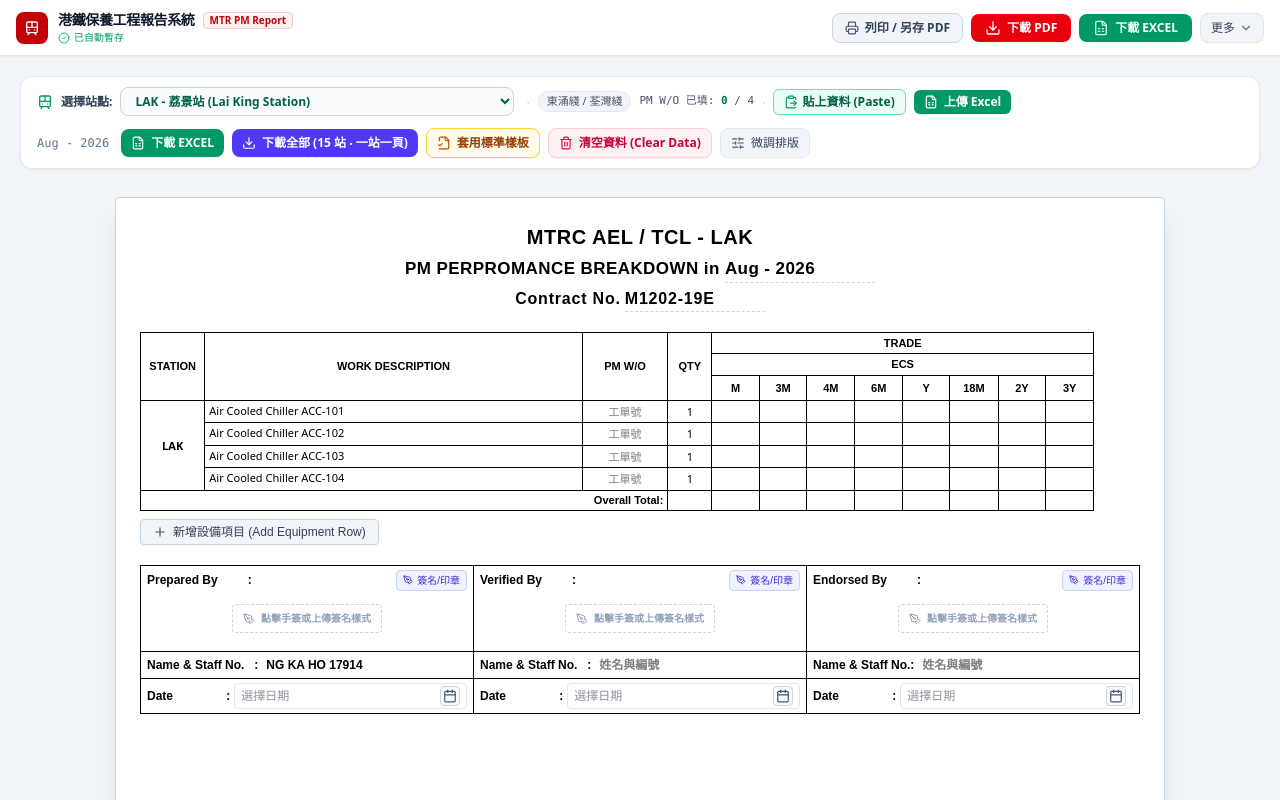
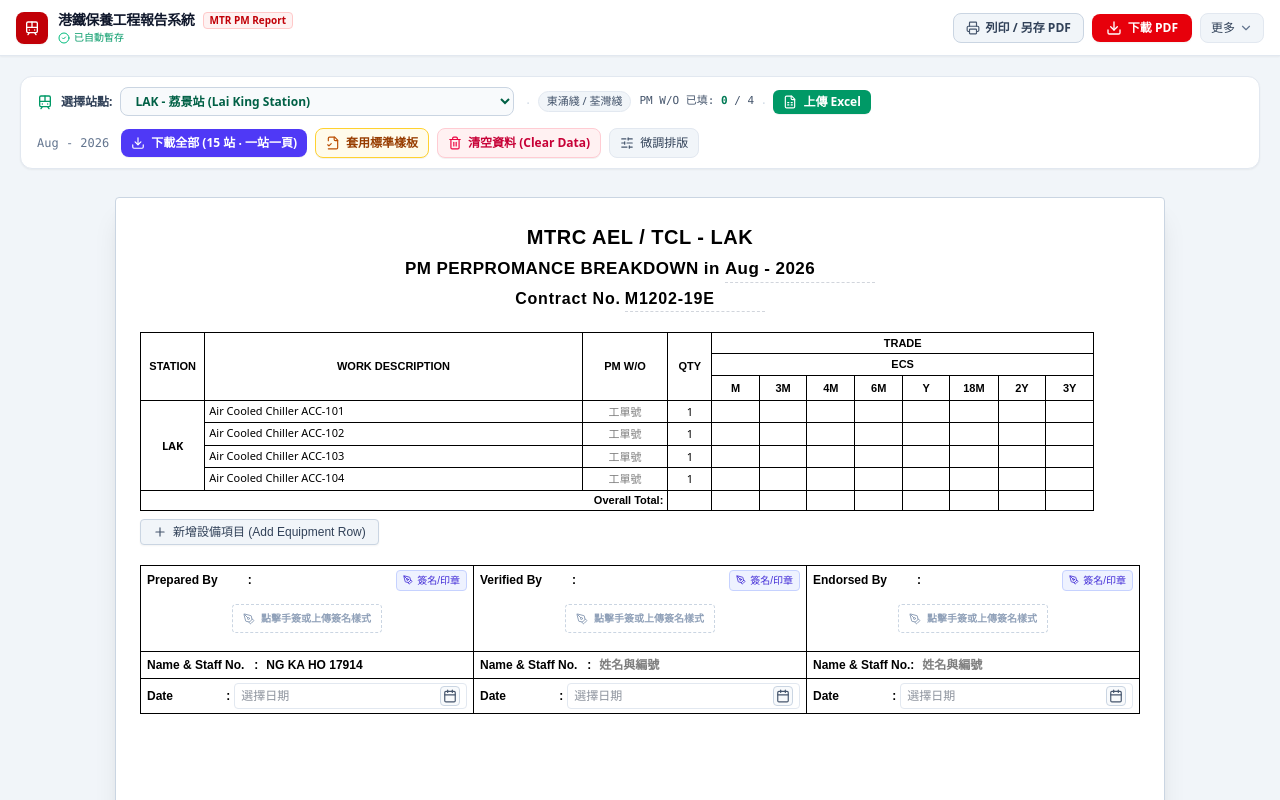
Before and after one commit to recrecc28-cell/MTR888, a React (Vite) app: page / in a window 1280 px wide. Shown: the top 800 px of the page. Built offline with nearby package versions, Linux system fonts and the light colour scheme.

Commit message:
refactor: remove Excel export and paste features
Streamline the application interface by removing Excel export functionality and the direct data paste shortcut.

```diff
--- a/src/App.tsx
+++ b/src/App.tsx
@@ -38,7 +38,6 @@
   RotateCcw,
   Trash2,
   FileSpreadsheet,
-  ClipboardPaste,
   Layers,
   Download,
   FileCheck2,
@@ -876,8 +875,6 @@
         onSaveToArchiveClick={handleSaveToArchive}
         onOpenArchiveHistoryClick={() => setIsArchiveHistoryOpen(true)}
         onExportPdfClick={handleExportPdf}
-        onExportExcelClick={handleExportCurrentScreenExcel}
-        onExportAllExcelClick={handleExportAllStationsExcel}
         isAllStationsMode={currentDepot === 'ALL'}
         onPrintClick={handlePrint}
         onOpenHelpClick={() => setIsHelpOpen(true)}
@@ -949,17 +946,6 @@
 
               <span className="text-slate-300">‧</span>
 
-              {/* Direct Paste & Upload shortcuts for fast input */}
-              <button
-                type="button"
-                onClick={handleOpenPasteModal}
-                className="px-2.5 py-1 rounded-md text-xs font-semibold bg-emerald-50 hover:bg-emerald-100 text-emerald-800 border border-emerald-300 transition-colors flex items-center gap-1 cursor-pointer shadow-2xs"
-                title="直接貼上複製的表格或 Maximo 工單數據"
-              >
-                <ClipboardPaste className="w-3.5 h-3.5 text-emerald-600" />
-                <span>貼上資料 (Paste)</span>
-              </button>
-
               <button
                 type="button"
                 onClick={handleOpenUploadModal}
@@ -977,17 +963,6 @@
             <span className="hidden xl:inline text-xs text-slate-500 font-mono mr-1">
               {reportData.reportMonthYear}
             </span>
-
-            {/* Download Screen Excel Button (用戶重要需求) */}
-            <button
-              type="button"
-              onClick={handleExportCurrentScreenExcel}
-              className="px-2.5 py-1.5 rounded-lg text-xs font-bold bg-emerald-600 hover:bg-emerald-500 text-white shadow-2xs transition-colors flex items-center gap-1.5 cursor-pointer"
-              title="將目前畫面上的報表內容下載為 Excel 試算表 (.xlsx)"
-            >
-              <FileSpreadsheet className="w-3.5 h-3.5 text-white" />
-              <span>{currentDepot === 'ALL' ? '下載全部 EXCEL' : '下載 EXCEL'}</span>
-            </button>
 
             {/* Download All Stations Button */}
             {stationsWithData.length > 1 && (
--- a/src/components/HeaderNavbar.tsx
+++ b/src/components/HeaderNavbar.tsx
@@ -1,6 +1,5 @@
 import React, { useState, useRef, useEffect } from 'react';
 import {
-  FileSpreadsheet,
   Download,
   MoreVertical,
   RotateCcw,
@@ -12,7 +11,6 @@
   Train,
   ChevronDown,
   Trash2,
-  Layers,
   Printer,
 } from 'lucide-react';
 
@@ -37,8 +35,6 @@
   onSaveToArchiveClick,
   onOpenArchiveHistoryClick,
   onExportPdfClick,
-  onExportExcelClick,
-  onExportAllExcelClick,
   isAllStationsMode = false,
   onOpenHelpClick,
   onOpenPptClick,
@@ -112,19 +108,6 @@
             <span>下載 PDF</span>
           </button>
 
-          {/* Core Button: Download EXCEL (用戶重要需求: 下載畫面成 EXCEL 功能) */}
-          {onExportExcelClick && (
-            <button
-              type="button"
-              onClick={onExportExcelClick}
-              className="inline-flex items-center gap-1.5 px-3.5 py-1.5 text-xs font-bold bg-emerald-600 hover:bg-emerald-500 text-white rounded-lg shadow-xs transition-colors cursor-pointer"
-              title={isAllStationsMode ? "下載畫面全部站點 EXCEL 試算表 (.xlsx 多分頁)" : "下載畫面此站點 EXCEL 試算表 (.xlsx)"}
-            >
-              <FileSpreadsheet className="w-4 h-4 text-emerald-100" />
-              <span>{isAllStationsMode ? '下載全部 EXCEL' : '下載 EXCEL'}</span>
-            </button>
-          )}
-
           {/* More Options Dropdown (Cleanly collapses secondary utility features) */}
           <div className="relative" ref={menuRef}>
             <button
@@ -139,36 +122,6 @@
 
             {isMoreOpen && (
               <div className="absolute right-0 mt-1.5 w-56 bg-white border border-slate-200 rounded-xl shadow-xl py-1 z-50 text-xs text-slate-700 animate-in fade-in slide-in-from-top-1">
-                {onExportExcelClick && (
-                  <button
-                    type="button"
-                    onClick={() => {
-                      setIsMoreOpen(false);
-                      onExportExcelClick();
-                    }}
-                    className="w-full text-left px-3 py-2 hover:bg-emerald-50 text-emerald-800 flex items-center gap-2 transition-colors cursor-pointer font-medium"
-                  >
-                    <FileSpreadsheet className="w-3.5 h-3.5 text-emerald-600" />
-                    <span>下載目前畫面 EXCEL (.xlsx)</span>
-                  </button>
-                )}
-
-                {onExportAllExcelClick && (
-                  <button
-                    type="button"
-                    onClick={() => {
-                      setIsMoreOpen(false);
-                      onExportAllExcelClick();
-                    }}
-                    className="w-full text-left px-3 py-2 hover:bg-emerald-50 text-emerald-800 flex items-center gap-2 transition-colors cursor-pointer font-medium"
-                  >
-                    <Layers className="w-3.5 h-3.5 text-emerald-600" />
-                    <span>下載全線 20 站 EXCEL (多分頁)</span>
-                  </button>
-                )}
-
-                <div className="my-1 border-t border-slate-100" />
-
                 <button
                   type="button"
                   onClick={() => {
```
